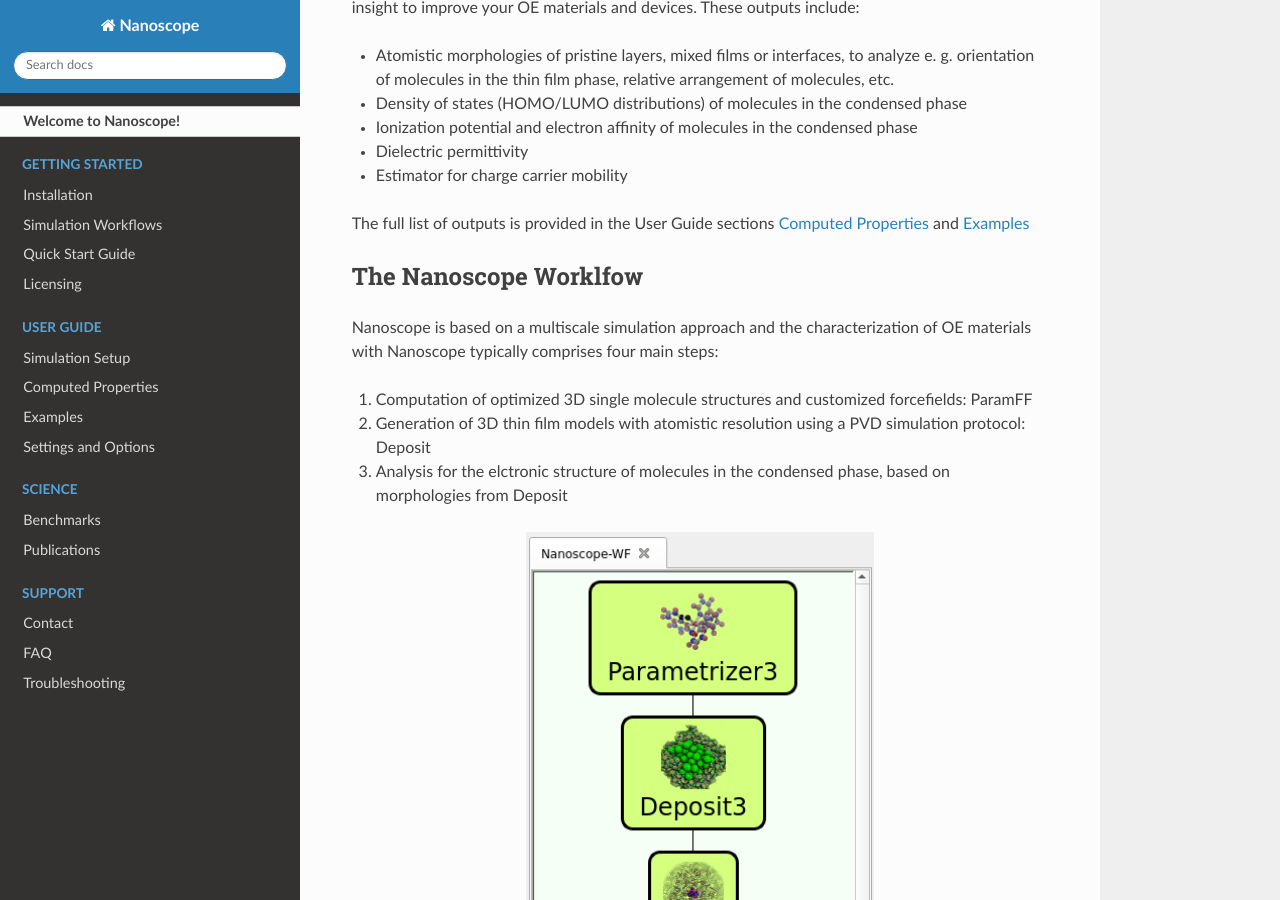
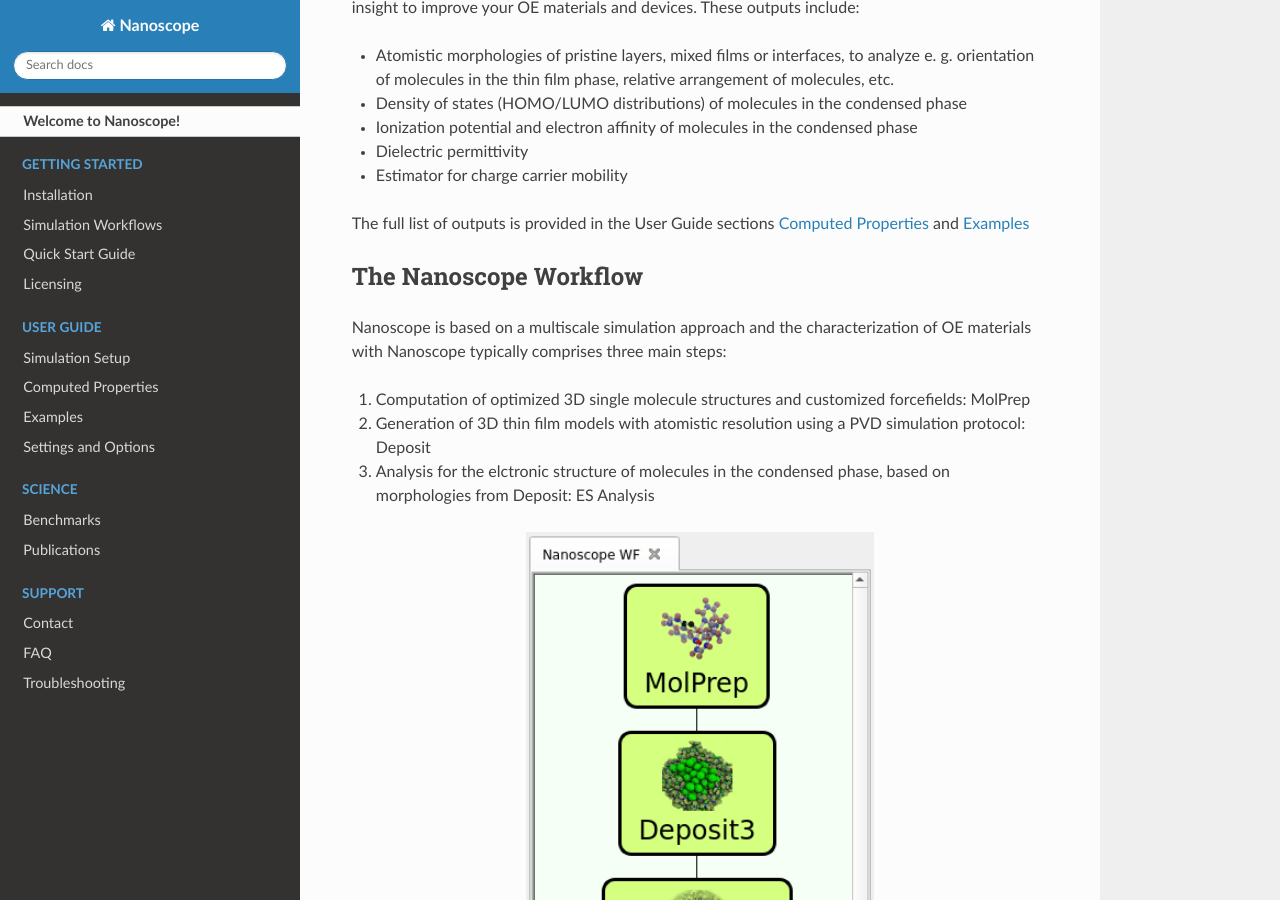
Before and after one commit to NanomatchGmbH/nanoscope-docs, a Sphinx documentation site: the page built from docs/source/home/home.rst, in a window 1280 px wide and 900 px high, scrolled down 564 px. Built offline with Sphinx 7.4.7 and the Read the Docs theme 2.0.0, drawn with Linux system fonts in a browser that asks for light colours.

Commit message:
updated to include latest WaNo labels

```diff
--- a/docs/source/home/home.rst
+++ b/docs/source/home/home.rst
@@ -31,14 +31,14 @@
 The full list of outputs is provided in the User Guide sections :ref:`user_guide_computed_properties` and :ref:`user_guide_examples`
 
 
-The Nanoscope Worklfow
+The Nanoscope Workflow
 ------------------------
 
-Nanoscope is based on a multiscale simulation approach and the characterization of OE materials with Nanoscope typically comprises four main steps:
+Nanoscope is based on a multiscale simulation approach and the characterization of OE materials with Nanoscope typically comprises three main steps:
 
-1. Computation of optimized 3D single molecule structures and customized forcefields: ParamFF
+1. Computation of optimized 3D single molecule structures and customized forcefields: MolPrep
 2. Generation of 3D thin film models with atomistic resolution using a PVD simulation protocol: Deposit
-3. Analysis for the elctronic structure of molecules in the condensed phase, based on morphologies from Deposit
+3. Analysis for the elctronic structure of molecules in the condensed phase, based on morphologies from Deposit: ES Analysis
 
 
 .. figure:: home/Nanoscope_WF.png
@@ -49,7 +49,6 @@
    Characterization of OE materials using the Nanoscope multiscale simulation workflow
 
 
-
 About Nanomatch
 ----------------
 Nanoscope is a software provided by `Nanomatch GmbH <https://www.nanomatch.de>`_ and contains scientific simulation methods developed in close collaboration with Prof. Wolfgang Wenzel at the `Karlsruhe Institute of Technology (KIT) <https://www.int.kit.edu/wenzel.php>`_.
```
Also changed, not shown: docs/source/home/home/Nanoscope_WF.png.
